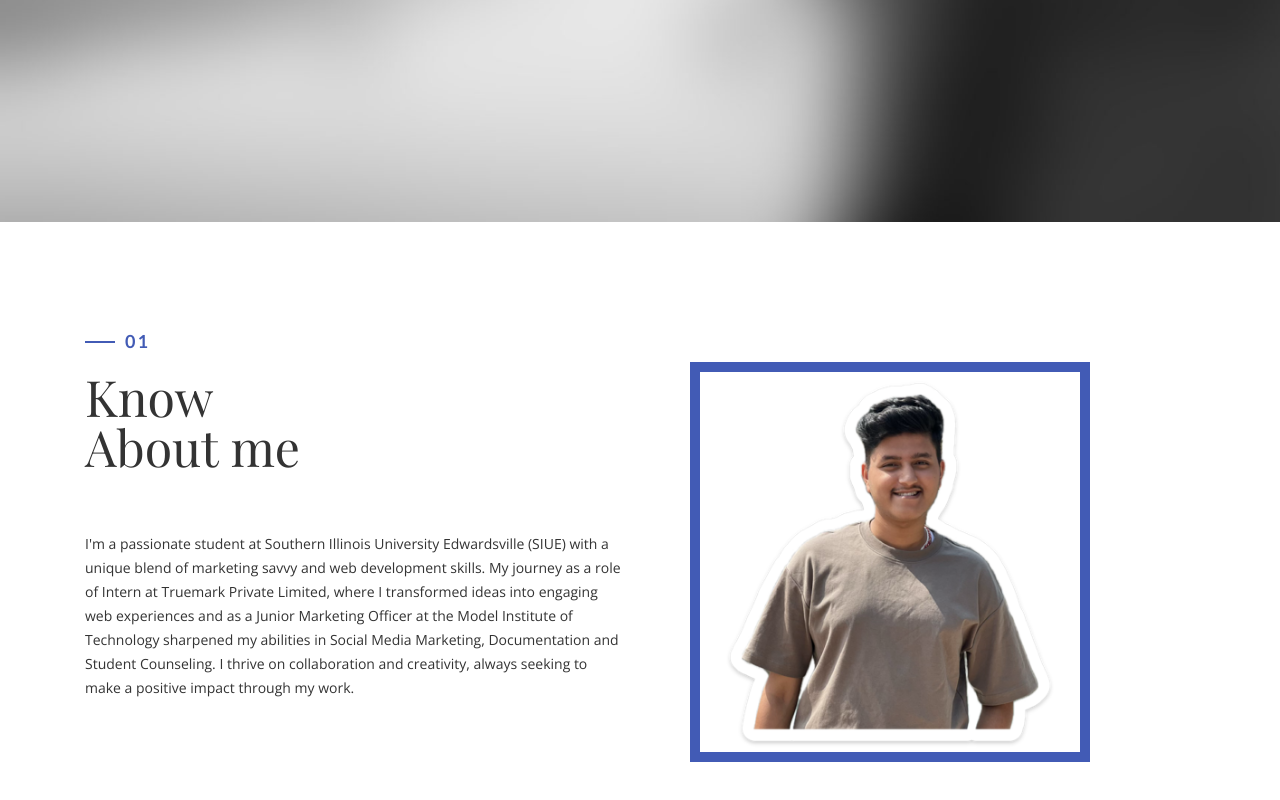
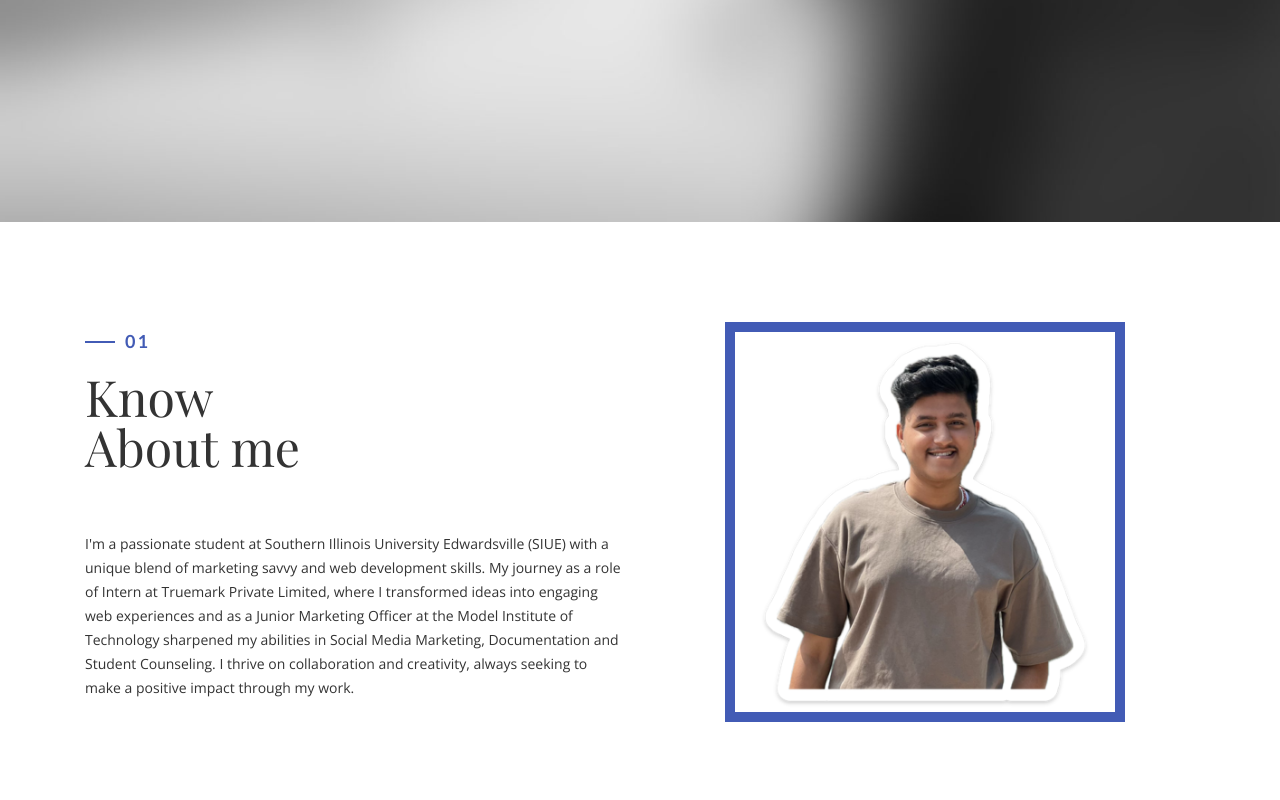
Before and after one commit to Prasun-Shiwakoti/Prasish-Portfolio-Website, a plain HTML site: page index.html in a window 1280 px wide. Shown: the part 578-1378 px from the top of the page. Drawn offline with nearby package versions, Linux system fonts and the light colour scheme; files whose address does not match are found by name; a web font is replaced by a local one.

Commit message:
Bug Fixes

```diff
--- a/css/style.css
+++ b/css/style.css
@@ -310,13 +310,10 @@ a.active {
 }
 
 .about-border {
-    position: absolute;
     border: 10px solid #425BB5;
     width: 400px;
     height: 400px;
-    top: 40px;
-    left: 50px;
-    z-index: 1
+    margin: 0 auto;
 }
 
 
```
